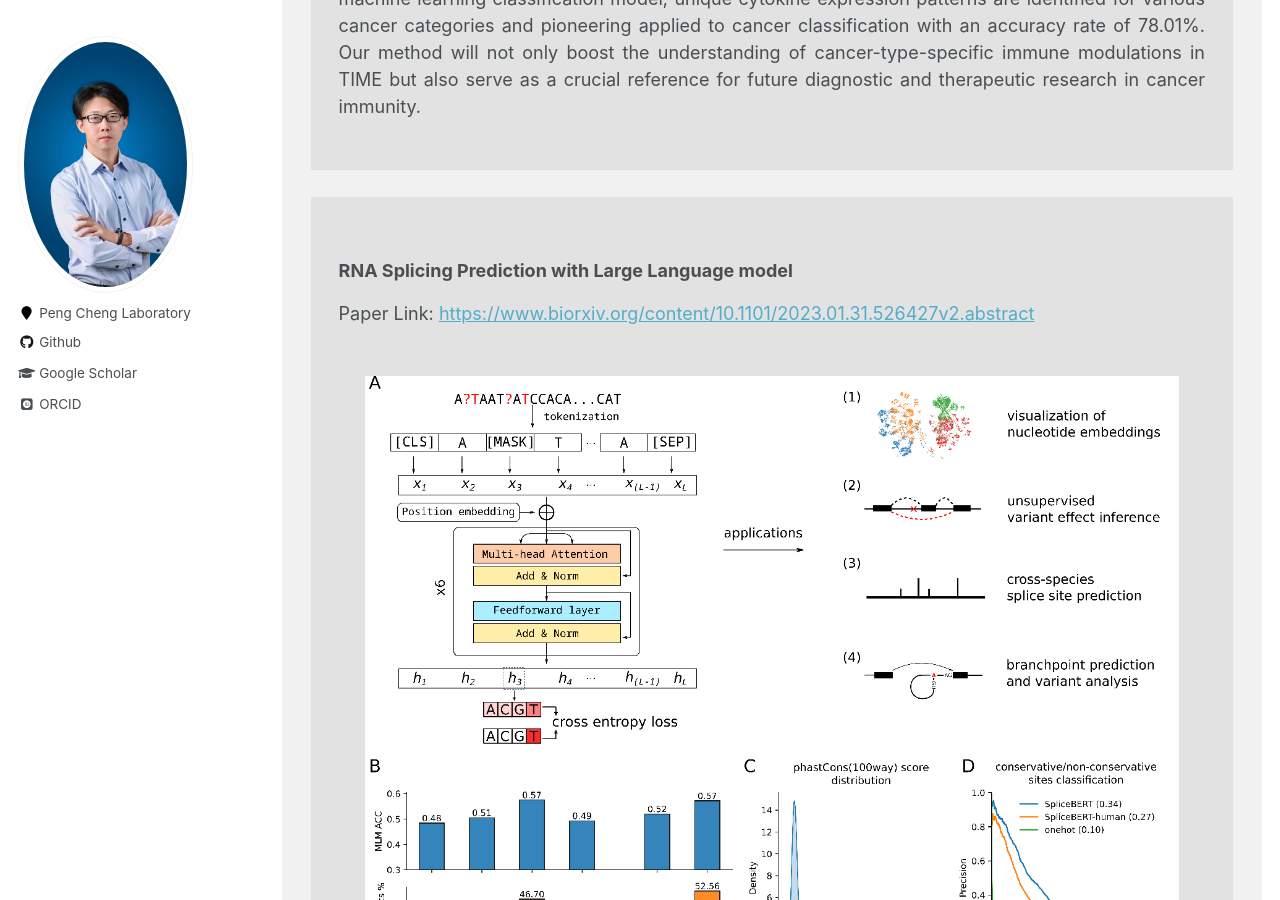
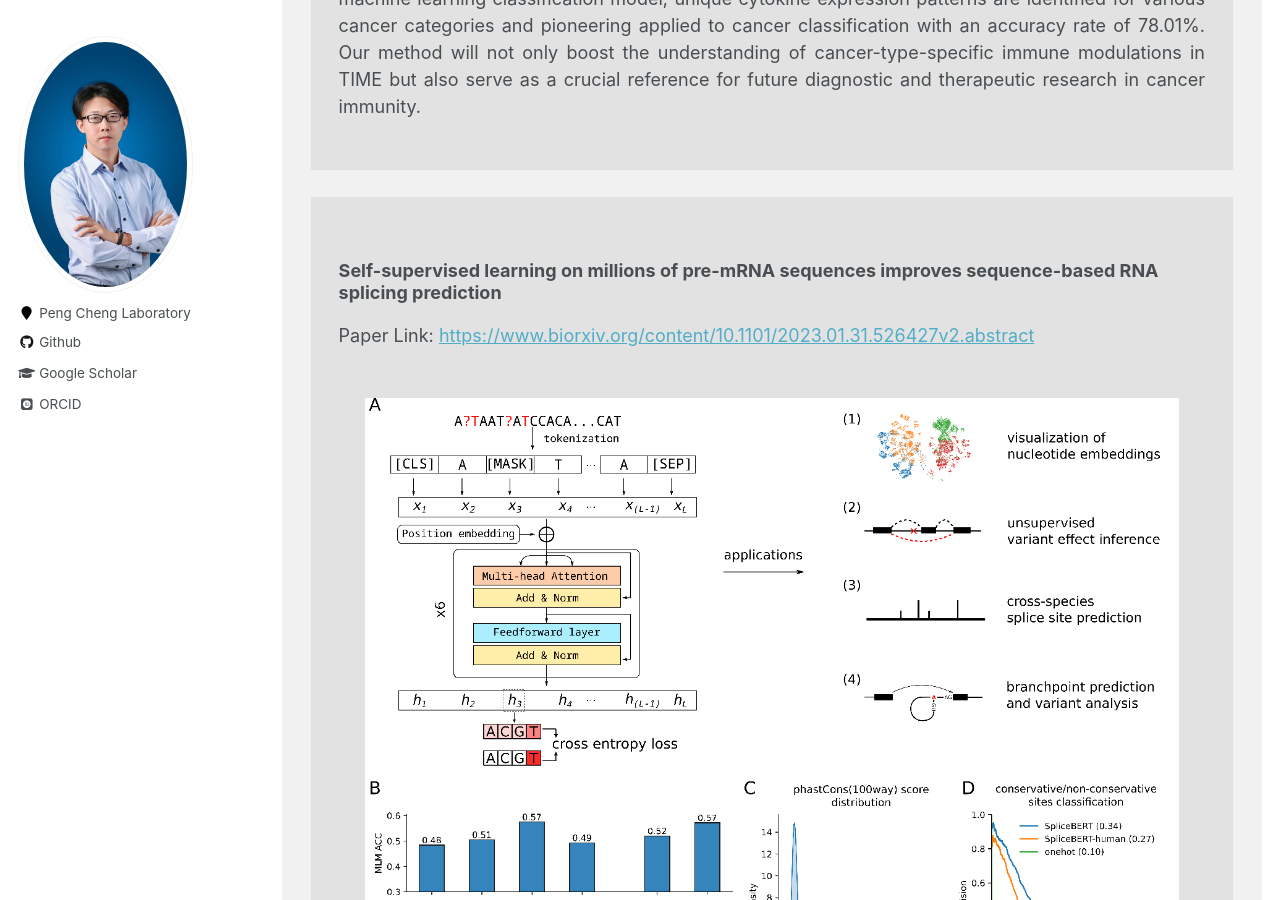
Before and after one commit to zhixiang-ren/zhixiang-ren.github.io, a Jekyll site: the page built from _pages/AI_for_Transcriptomics.html, in a window 1280 px wide and 900 px high, scrolled down 3231 px. Built offline with Jekyll 4.4.1, drawn with Linux system fonts in a browser that asks for light colours; some web fonts are replaced.

Commit message:
Update AI_for_Transcriptomics.html

```diff
--- a/_pages/AI_for_Transcriptomics.html
+++ b/_pages/AI_for_Transcriptomics.html
@@ -70,7 +70,7 @@ author_profile: true
 
 <div style="width: 100%;padding-left: 3%;padding-right: 3%;background-color: rgb(226, 226, 226);">
 </br>
-<h3>RNA Splicing Prediction with Large Language model</h3>
+<h3>Self-supervised learning on millions of pre-mRNA sequences improves sequence-based RNA splicing prediction</h3>
 <p>Paper Link: <a href="https://www.biorxiv.org/content/10.1101/2023.01.31.526427v2.abstract">https://www.biorxiv.org/content/10.1101/2023.01.31.526427v2.abstract</a></p>
 <img style="width: 100%;padding: 3%;" src="/images/SpliceBERT.png" />
 <p style="text-align:justify">RNA splicing is an important post-transcriptional process of gene expression in eukaryotic cells.
```
